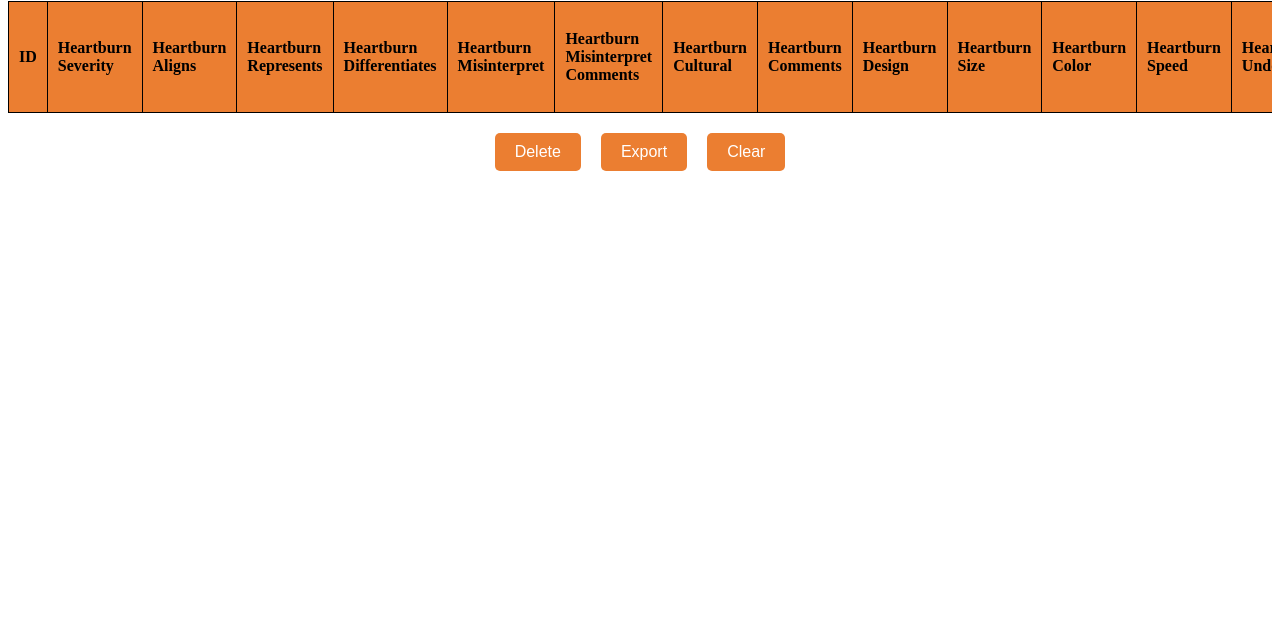
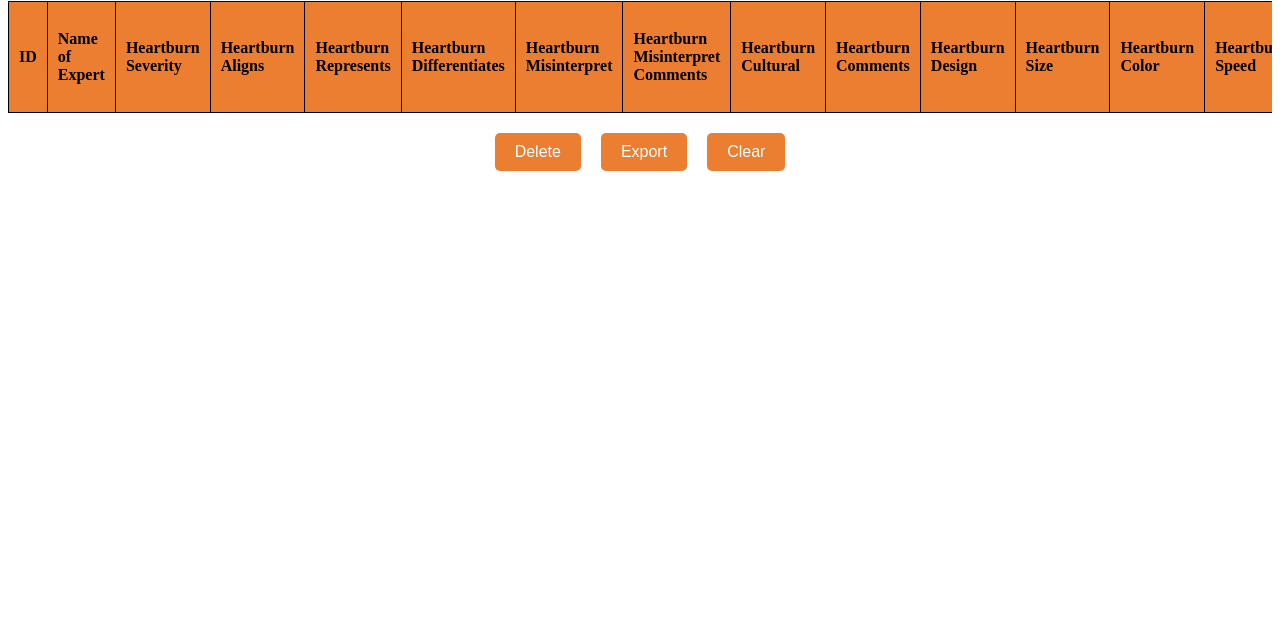
Before and after one commit to darylchooo/gap, a website: page public/responses.html in a window 1280 px wide. Shown: the part 157-800 px from the top of the page. Drawn offline with Linux system fonts and the light colour scheme; no server answers.

Commit message:
Fourth Update

```diff
--- a/public/responses.html
+++ b/public/responses.html
@@ -24,6 +24,7 @@
             <thead>
                 <tr>
                     <th>ID</th>
+                    <th>Name of Expert</th>
 
                     <!-- <th>Name</th>
                     <th>Patient ID</th>
```
